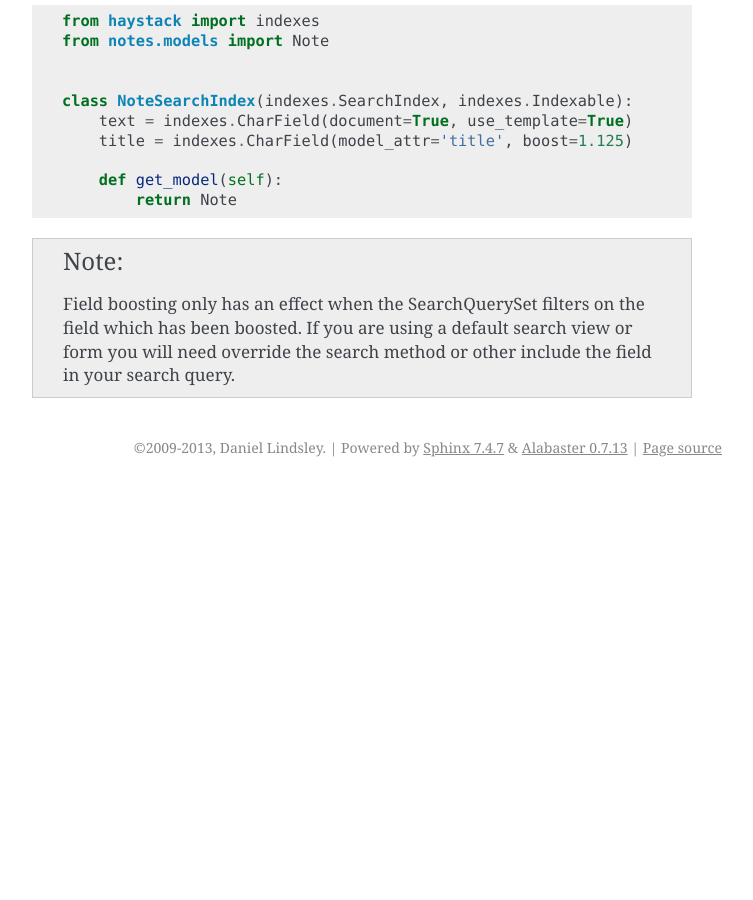
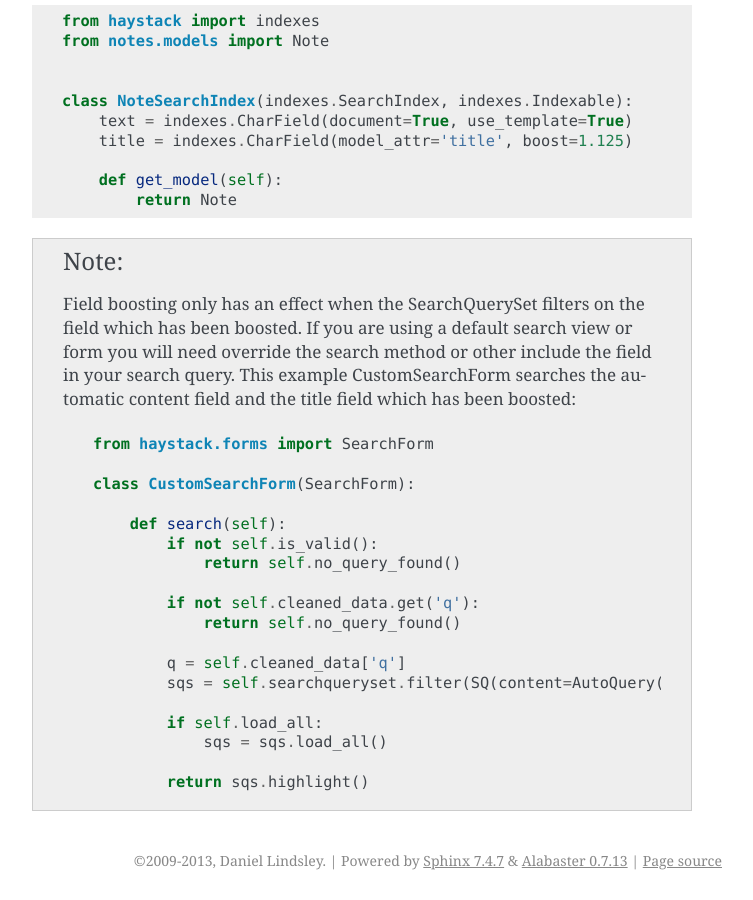
Before and after one commit to django-haystack/django-haystack, a Sphinx documentation site: the page built from docs/boost.rst, in a window 1280 px wide and 900 px high, scrolled down 1782 px. Shown: the whole window, without its empty margins (388-1141 px from the left). Built offline with Sphinx 7.4.7, drawn with Linux system fonts in a browser that asks for light colours; before the commit the page ends 2269 px from its top, so only the background shows below that.

Commit message:
Add an example of how to override the SearchForm.

```diff
--- a/docs/boost.rst
+++ b/docs/boost.rst
@@ -100,4 +100,24 @@ An example of this might be increasing the significance of a ``title``::
   Field boosting only has an effect when the SearchQuerySet filters on the
   field which has been boosted. If you are using a default search view or
   form you will need override the search method or other include the field
-  in your search query.
+  in your search query. This example CustomSearchForm searches the automatic
+  content field and the title field which has been boosted::
+
+    from haystack.forms import SearchForm
+
+    class CustomSearchForm(SearchForm):
+
+        def search(self):
+            if not self.is_valid():
+                return self.no_query_found()
+
+            if not self.cleaned_data.get('q'):
+                return self.no_query_found()
+
+            q = self.cleaned_data['q']
+            sqs = self.searchqueryset.filter(SQ(content=AutoQuery(q)) | SQ(title=AutoQuery(q)))
+
+            if self.load_all:
+                sqs = sqs.load_all()
+
+            return sqs.highlight()
```
